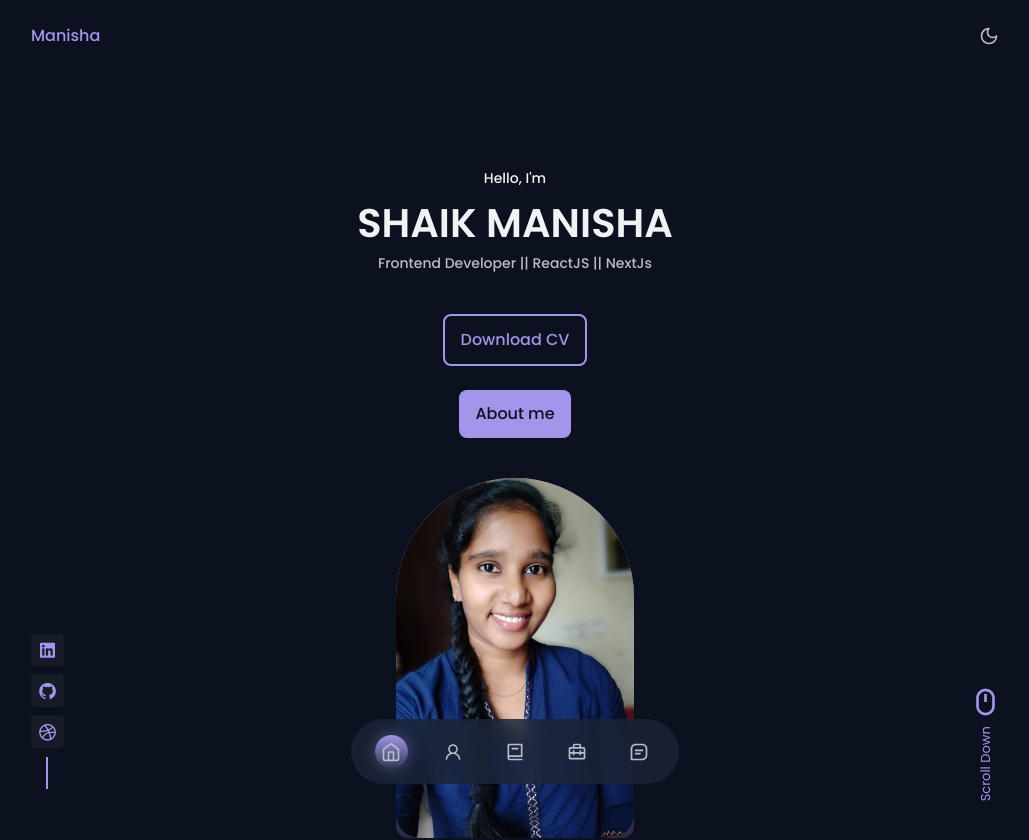
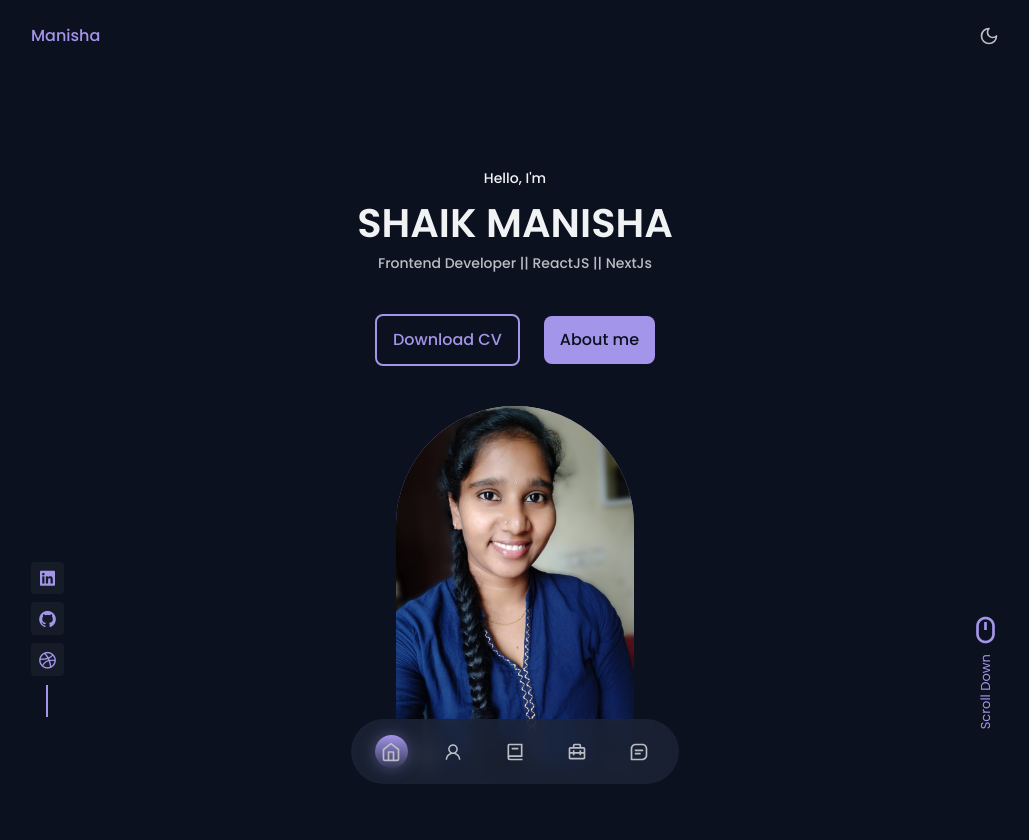
Before and after one commit to ShaikManisha/Responsive_portfolio_Manisha, a React (Vite) app: page / in a window 1280 px wide. Shown: the top 840 px of the page, without its empty margins (125-1154 px from the left). Built offline with nearby package versions, Linux system fonts and the light colour scheme.

Commit message:
issue in header

```diff
--- a/src/index.css
+++ b/src/index.css
@@ -164,9 +164,9 @@ img {
     padding: 1rem 1.5rem;
   }
 
-  .home__buttons {
+  /* .home__buttons {
     flex-direction: column;
-  }
+  } */
   .home__handle {
     width: 167px;
     height: 250px;
```
